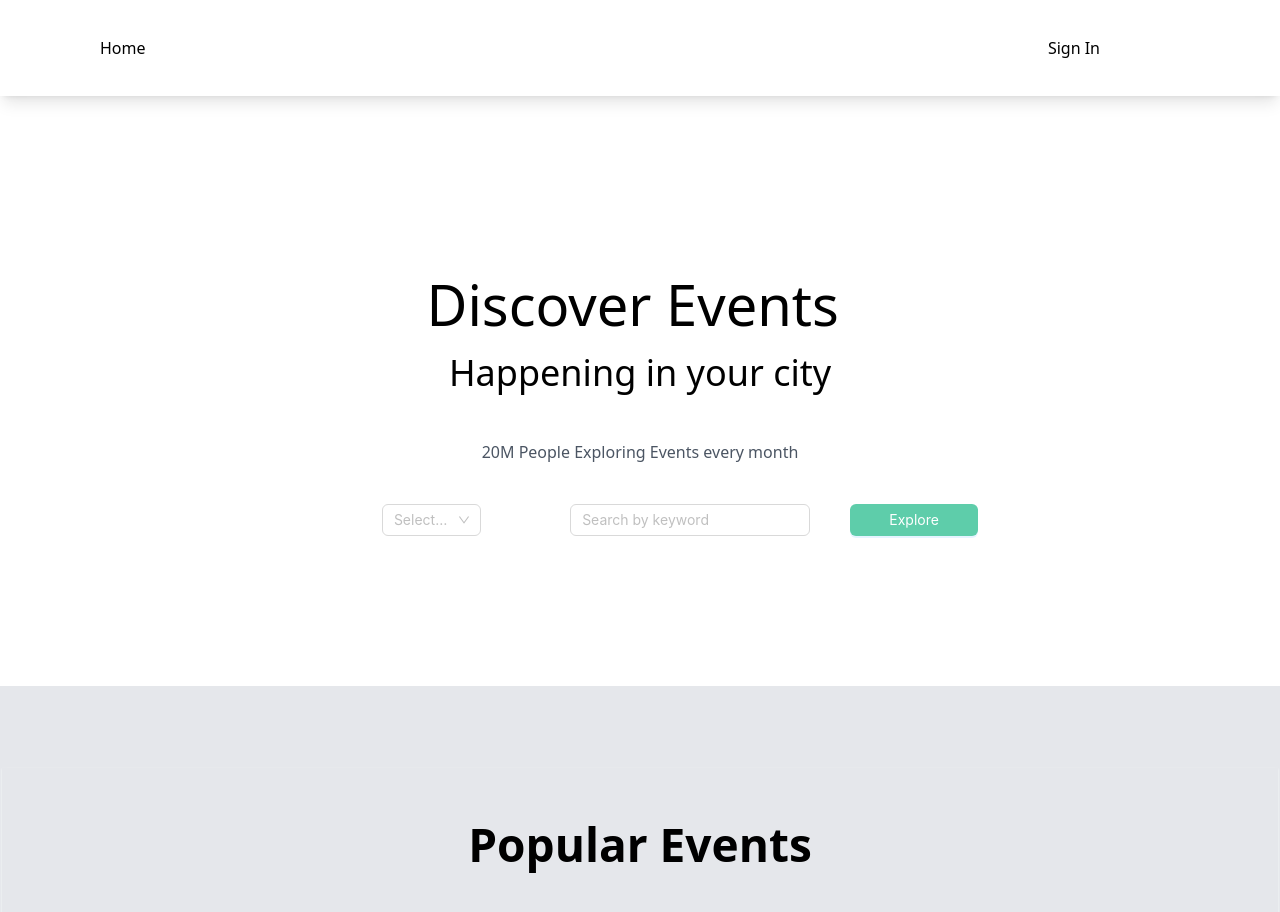
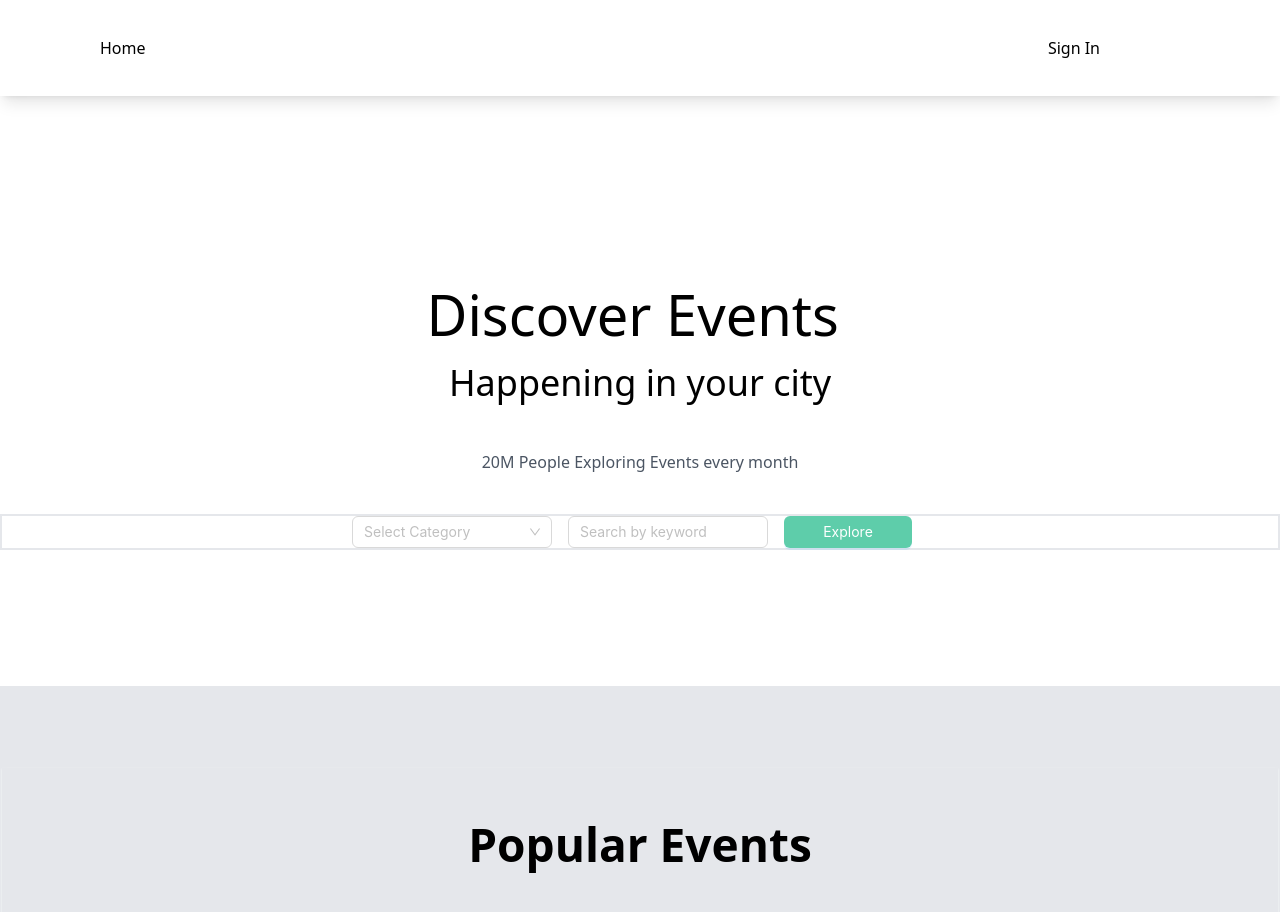
Before and after one commit to ramaseshann/event, a React (Create React App) app: page / in a window 1280 px wide. Shown: the top 912 px of the page. Built offline with nearby package versions, Linux system fonts and the light colour scheme; no server answers; the database is empty.

Commit message:
bug fixes

```diff
--- a/src/components/Home/SignIn/index.js
+++ b/src/components/Home/SignIn/index.js
@@ -60,7 +60,7 @@ const SignIn = () => {
               },
             ]}
           >
-            <Input className="w-96" />
+            <Input className="w-80" />
           </Form.Item>
 
           <Form.Item
--- a/src/components/Pages/Homepages/SectionHeader.js
+++ b/src/components/Pages/Homepages/SectionHeader.js
@@ -63,9 +63,10 @@ const SectionHeader = () => {
       <p className="flex  justify-center text-gray-600">
         20M People Exploring Events every month
       </p>
-      <div className="flex justify-center">
+      <div className="border-2 flex justify-center">
         <Form
-          className="flex ml-20 gap-10"
+          layout="inline"
+          className=""
           name="basic"
           labelCol={{
             span: 8,
@@ -73,6 +74,7 @@ const SectionHeader = () => {
           wrapperCol={{
             span: 16,
           }}
+          style={{}}
           initialValues={{
             remember: true,
           }}
@@ -81,7 +83,9 @@ const SectionHeader = () => {
           autoComplete="off"
         >
           <Form.Item className=" " name="select_category">
-            <Select placeholder="Select Category" className="">
+            <Select placeholder="Select Category" className="" style={{
+              width: "200px",
+            }}>
               <Option value="Music">Music</Option>
               <Option value="Dance">Dance</Option>
               <Option value="Sports">Sports</Option>
@@ -100,10 +104,12 @@ const SectionHeader = () => {
               },
             ]}
           >
-            <Input className="w-60" placeholder="Search by keyword" />
+            <Input style={{
+              width: "200px",
+            }} placeholder="Search by keyword" />
           </Form.Item>
           <Form.Item
-          className=" flex justify-center"
+          className=" "
             wrapperCol={{
               offset: 0,
               span: 16,
--- a/src/index.js
+++ b/src/index.js
@@ -1,6 +1,7 @@
 import React from 'react';
 import ReactDOM from 'react-dom/client';
 import "../src/stylesheets/main.scss";
+
 import App from "../src/components/App"
 import reportWebVitals from './reportWebVitals';
 
--- a/src/stylesheets/layout/_header.scss
+++ b/src/stylesheets/layout/_header.scss
@@ -1,29 +1,29 @@
-:where(.css-dev-only-do-not-override-acm2ia).ant-row {
-    display: flex;
-    flex-flow: row wrap;
-    min-width: 0;
-}
+// :where(.css-dev-only-do-not-override-acm2ia).ant-row {
+//     display: flex;
+//     flex-flow: row wrap;
+//     min-width: 0;
+// }
 
 
-:where(.css-dev-only-do-not-override-acm2ia).ant-form-item .ant-form-item-control {
-    display: flex;
-    flex-grow: 1;
-}
-:where(.css-dev-only-do-not-override-acm2ia)[class^="ant-form"] [class^="ant-form"]{
-    box-sizing: border-box;
-    width: 240px;
-    display: flex;
-    justify-content: space-between;
+// :where(.css-dev-only-do-not-override-acm2ia).ant-form-item .ant-form-item-control {
+//     display: flex;
+//     flex-grow: 1;
+// }
+// :where(.css-dev-only-do-not-override-acm2ia)[class^="ant-form"] [class^="ant-form"]{
+//     box-sizing: border-box;
+//     width: 240px;
+//     display: flex;
+//     justify-content: space-between;
 
 
-}
+// }
 
-:where(.css-dev-only-do-not-override-acm2ia)[class^="ant-form"] [class*=" ant-form"], :where(.css-dev-only-do-not-override-acm2ia)[class*=" ant-form"] [class*=" ant-form"] {
-    box-sizing: border-box;
-    flex-direction: row;
+// :where(.css-dev-only-do-not-override-acm2ia)[class^="ant-form"] [class*=" ant-form"], :where(.css-dev-only-do-not-override-acm2ia)[class*=" ant-form"] [class*=" ant-form"] {
+//     box-sizing: border-box;
+//     flex-direction: row;
 
 
-}
+// }
 
 // :where(.css-dev-only-do-not-override-acm2ia).ant-form-item .ant-form-item-label >label {
 //     position: relative;
```
